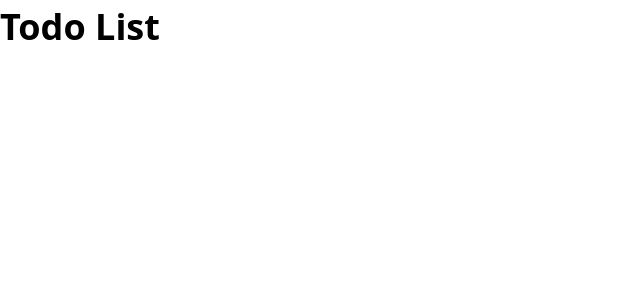
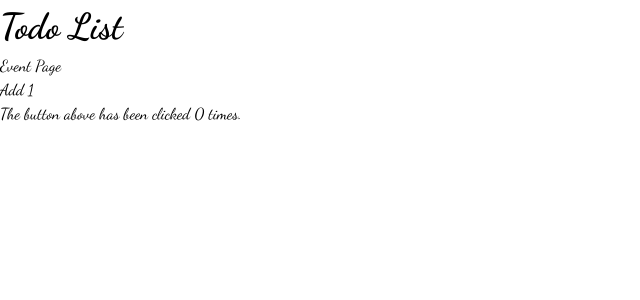
Before and after one commit to blaytenshi/todo-tailwind-vue, a Vue app: page /eventHandling in a window 1280 px wide. Shown: the top 300 px of the page, without its empty margins (0-640 px from the left). Built offline with nearby package versions, Linux system fonts and the light colour scheme.

Commit message:
Adding custom font!

```diff
--- a/public/index.html
+++ b/public/index.html
@@ -6,6 +6,7 @@
     <meta name="viewport" content="width=device-width,initial-scale=1.0">
     <link rel="icon" href="<%= BASE_URL %>favicon.ico">
     <title>tailwind-test</title>
+    <link href="https://fonts.googleapis.com/css?family=Dancing+Script:400,500,600,700&display=swap" rel="stylesheet">
   </head>
   <body>
     <noscript>
--- /dev/null
+++ b/src/components/EventHandlingPage.vue
@@ -0,0 +1,17 @@
+<template>
+    <div id="example-1">
+        <button class="" @click="counter += 1">Add 1</button>
+        <p>The button above has been clicked {{ counter }} times.</p>
+    </div>
+</template>
+
+<script>
+    export default {
+        name: 'EventHandlingPage',
+        data: function() {
+            return {
+                counter: 0
+            }
+        }
+    }
+</script>
--- a/src/components/TodoHeader.vue
+++ b/src/components/TodoHeader.vue
@@ -1,6 +1,7 @@
 <template>
     <div>
-        <h1 class="text-4xl font-bold">Todo List</h1>
+        <h1 class="text-4xl font-sans font-black">Todo List</h1>
+        <router-link to="/eventHandling">Event Page</router-link>
     </div>
 </template>
 
--- a/src/main.js
+++ b/src/main.js
@@ -3,6 +3,7 @@ import App from './App.vue'
 import VueRouter from 'vue-router'
 import store from './store'
 import TodoListPage from './components/TodoListPage'
+import EventHandlingPage from './components/EventHandlingPage'
 
 import './assets/index.css';
 
@@ -13,7 +14,8 @@ Vue.use(VueRouter);
 export const router = new VueRouter({
     mode: 'history', // tells VueRouter to use BrowserRouter instead of HashRouter
     routes: [
-        { path: '/', name: 'TodoListPage', component: TodoListPage }
+        { path: '/', name: 'TodoListPage', component: TodoListPage },
+        { path: '/eventHandling', name: 'EventHandlingPage', component: EventHandlingPage }
     ]
 });
 
--- /dev/null
+++ b/tailwind.config.js
@@ -0,0 +1,11 @@
+const defaultTheme = require('tailwindcss/defaultTheme');
+
+module.exports = {
+    theme: {
+        extend: {
+            fontFamily: {
+                sans: ["Dancing Script", ...defaultTheme.fontFamily.sans]
+            }
+        }
+    }
+};
```
